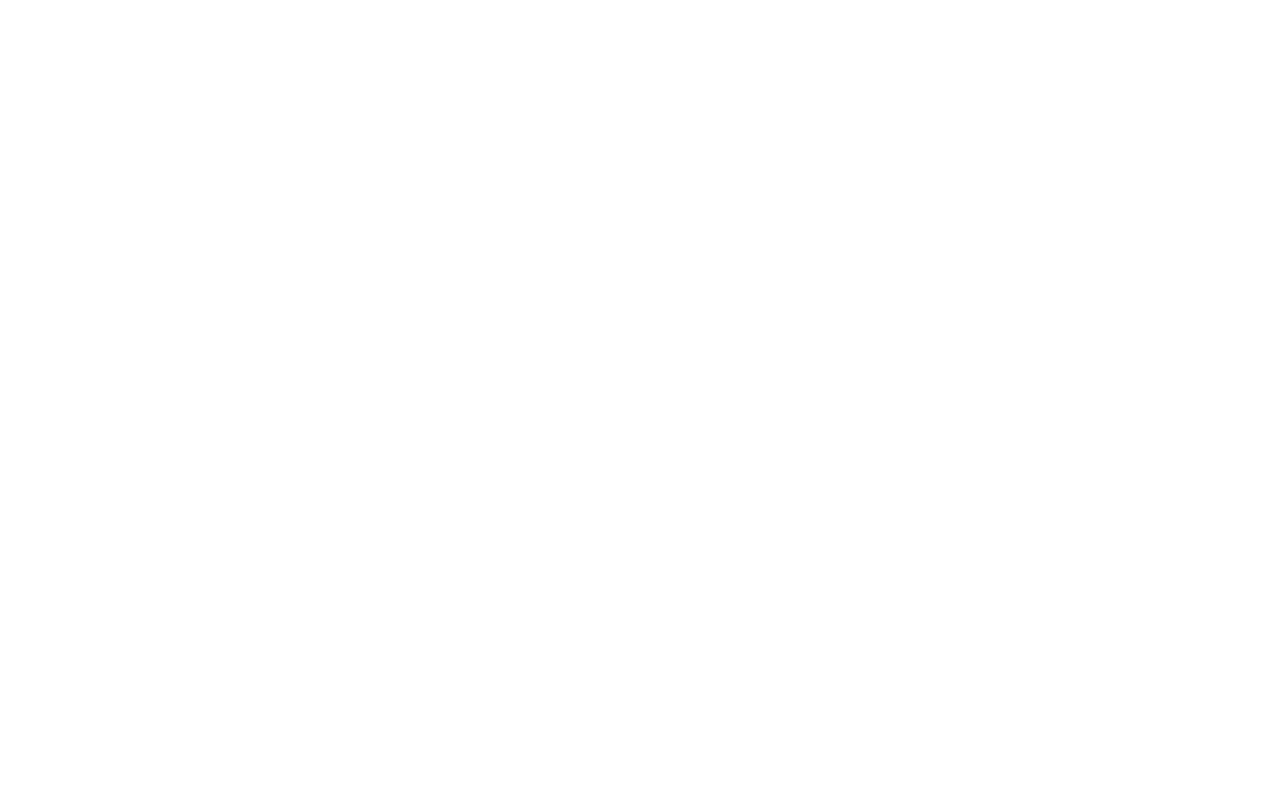
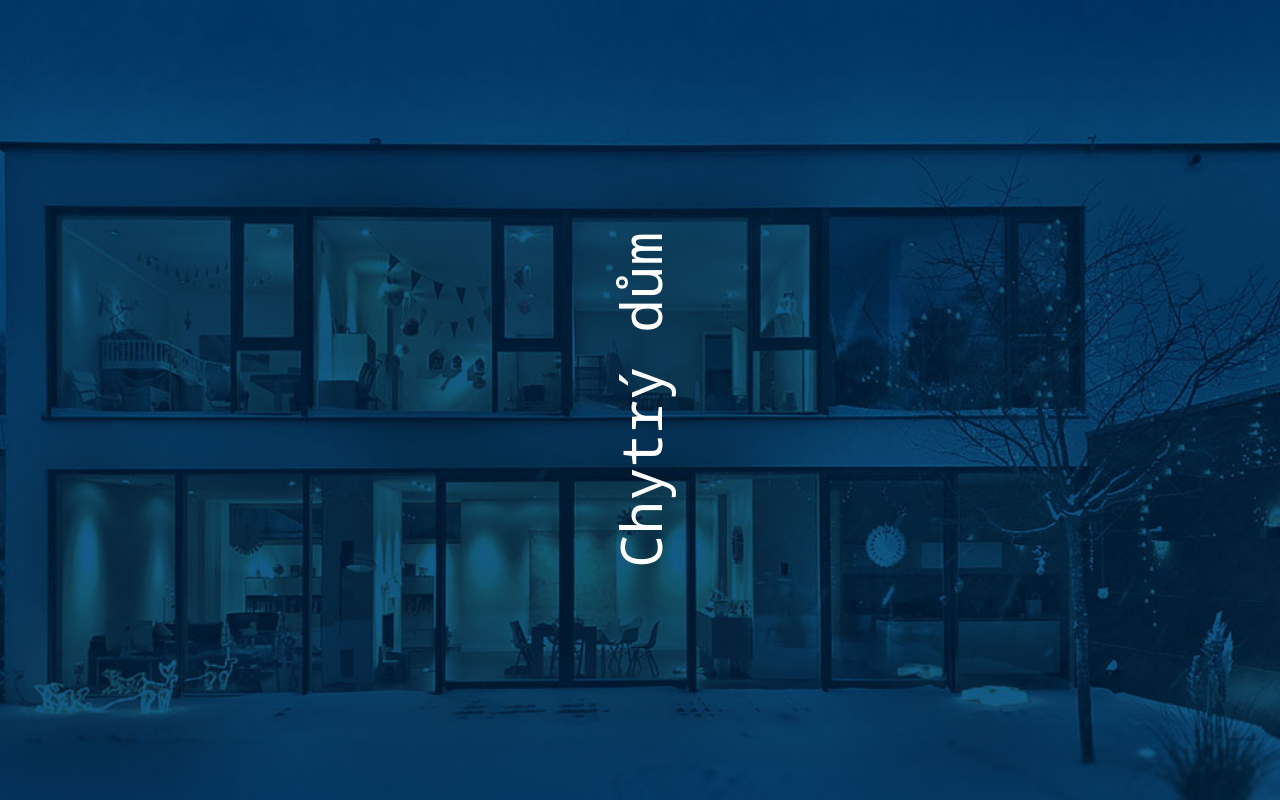
Before and after one commit to ICerv/chytry-dum, a React app: page / in a window 1280 px wide. Built offline with nearby package versions, Linux system fonts and the light colour scheme.

Commit message:
Add Header component

```diff
--- /dev/null
+++ b/src/components/Header/index.jsx
@@ -0,0 +1,10 @@
+import React from 'react';
+import './style.css';
+
+export const Header = ({ title }) => {
+  return (
+    <header className="header">
+      <h1 className="header__title">{title}</h1>
+    </header>
+  );
+};
--- /dev/null
+++ b/src/components/Header/style.css
@@ -0,0 +1,19 @@
+.header {
+	flex-shrink: 0;
+	width: 120px;
+	position: relative;
+}
+
+.header h1 {
+	margin: 0;
+	font-size: 56px;
+	line-height: 1;
+	font-weight: 300;
+	text-align: center;
+	position: absolute;
+	top: 50%;
+	left: 50%;
+	transform: translate(-50%, -50%) rotate(-90deg);
+	white-space: nowrap;
+	color: white;
+}
--- a/src/index.jsx
+++ b/src/index.jsx
@@ -2,12 +2,12 @@
 import { createRoot } from 'react-dom/client';
 import './style.css';
 
+import { Header } from './components/Header';
+
 const App = () => (
-  <>
-
-  </>
+  <div className="container">
+    <Header title="Chytrý dům" />
+  </div>
 );
 
-createRoot(
-  document.querySelector('#app'),
-).render(<App />);
+createRoot(document.querySelector('#app')).render(<App />);
--- a/src/style.css
+++ b/src/style.css
@@ -1,9 +1,21 @@
-@import url('https://fonts.googleapis.com/css2?family=Open+Sans:wght@400;700&display=swap');
+/* Google font Raleway */
+@import url('https://fonts.googleapis.com/css2?family=Noto+Sans+Mono:wght@300;400;600&display=swap');
 
-* {
-  box-sizing: border-box;
+/* Moderní box model */
+html { box-sizing: border-box; }
+*, ::before, ::after { box-sizing: inherit; }
+
+
+body {
+	display: grid;
+	place-content: center;
+	min-height: 100vh;
+	margin: 0;
+	padding: 0;
+	font-family: 'Noto Sans Mono', monospace;
+	background: #013565 url('./img/house.jpg') center/cover no-repeat ;
 }
 
-html {
-  font-family: 'Open Sans', sans-serif;
+.container {
+	display: flex;
 }
```
Also changed, not shown: src/img/house.jpg (renamed from html-vzor/images/house.jpg).
